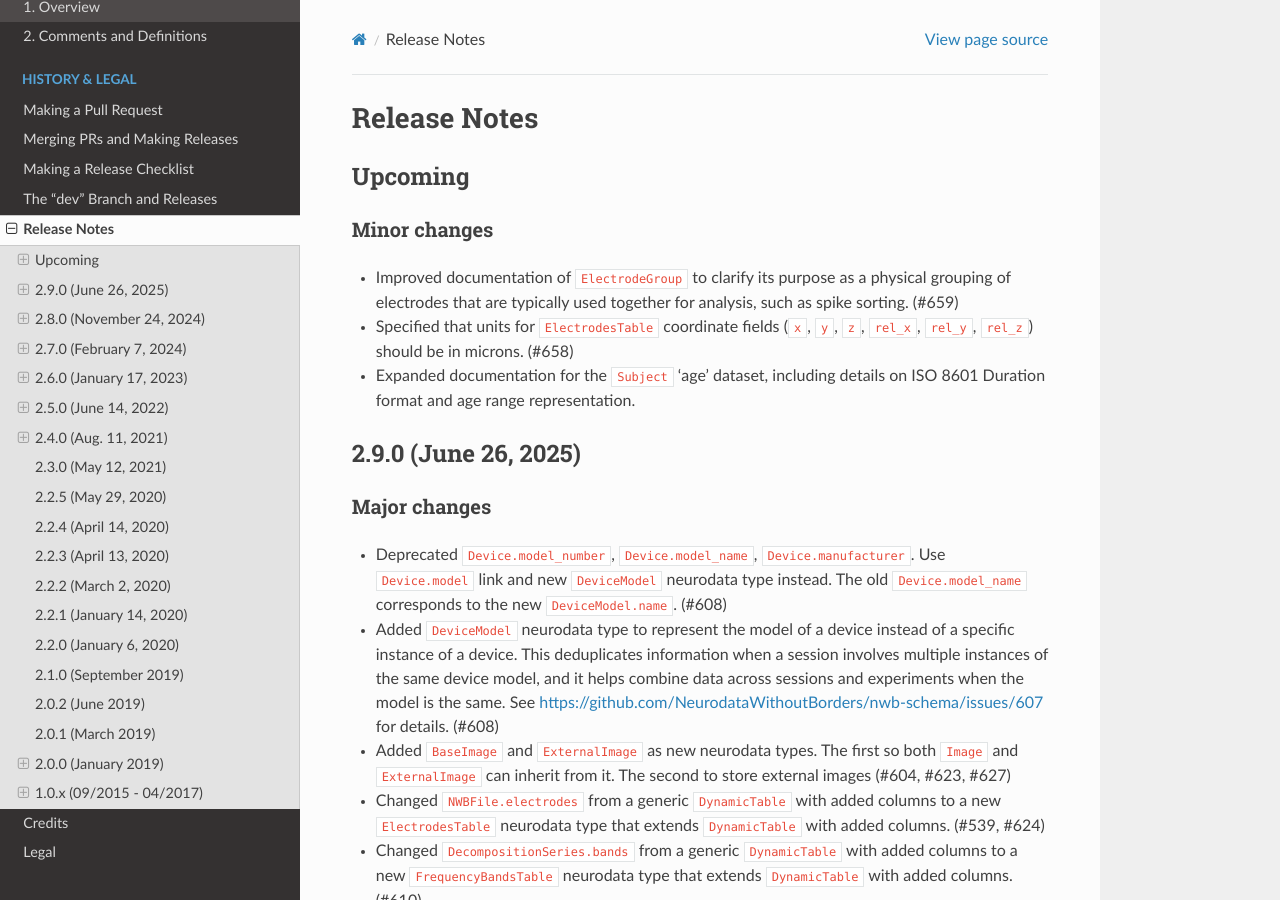
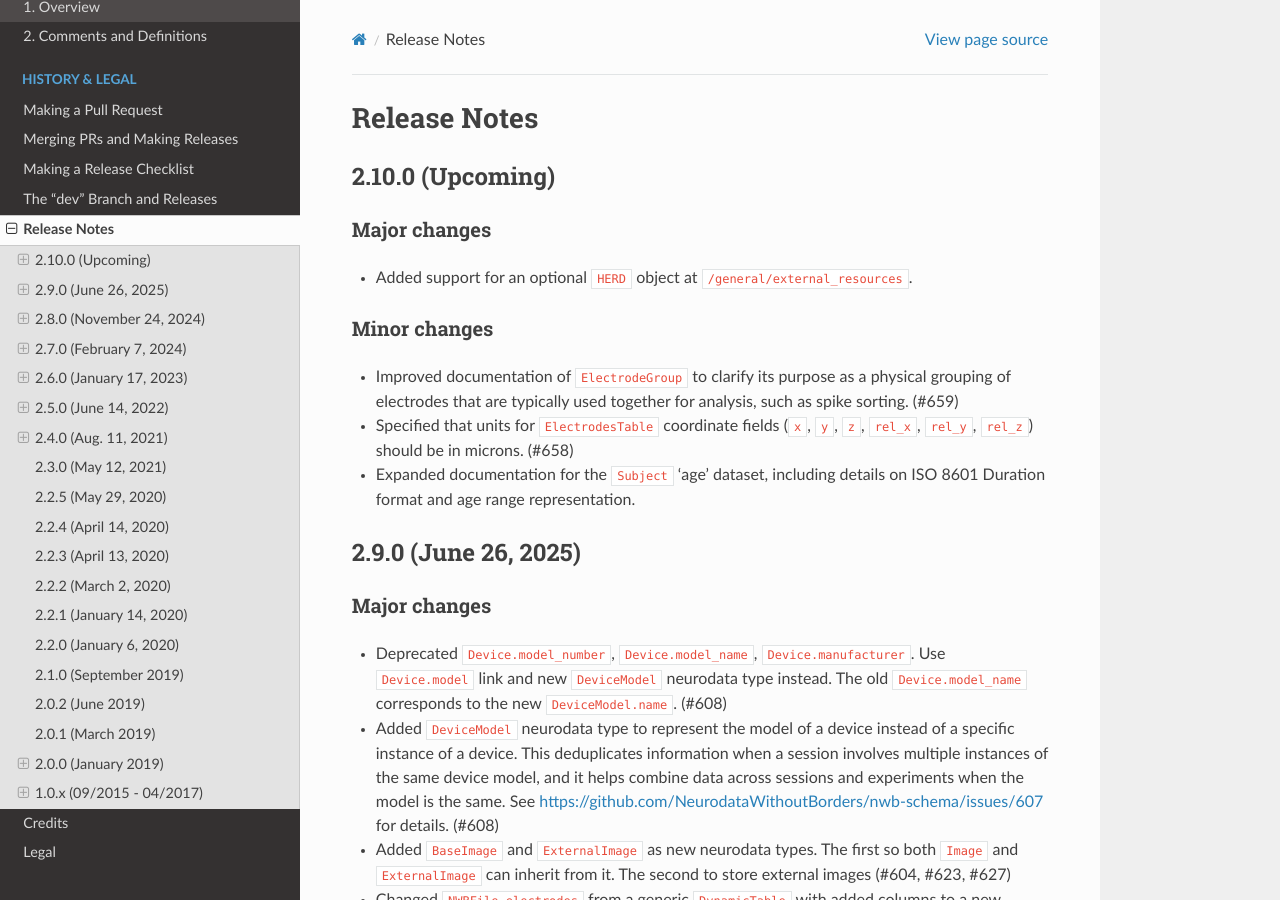
Before and after one commit to NeurodataWithoutBorders/nwb-schema, a Sphinx documentation site: the page built from docs/format/source/format_release_notes.rst, in a window 1280 px wide and 900 px high. Built offline with Sphinx 7.4.7 and the Read the Docs theme 3.1.0, drawn with Linux system fonts in a browser that asks for light colours.

Commit message:
HERD in NWBFile schema (#646)
Co-authored-by: Claude Opus 4.6 <noreply@anthropic.com>
Co-authored-by: Ryan Ly <rly@lbl.gov>
Co-authored-by: Ben Dichter <ben.dichter@gmail.com>

```diff
--- a/docs/format/source/format_release_notes.rst
+++ b/docs/format/source/format_release_notes.rst
@@ -3,8 +3,12 @@
 Release Notes
 =============
 
-Upcoming
---------
+2.10.0 (Upcoming)
+---------------------
+
+Major changes
+^^^^^^^^^^^^^
+- Added support for an optional ``HERD`` object at ``/general/external_resources``.
 
 Minor changes
 ^^^^^^^^^^^^^
@@ -14,7 +18,6 @@ Minor changes
   should be in microns. (#658)
 - Expanded documentation for the ``Subject`` 'age' dataset, including details on ISO 8601 Duration format and
   age range representation.
-
 
 2.9.0 (June 26, 2025)
 ---------------------
```
Also changed, not shown: 1 other file.
